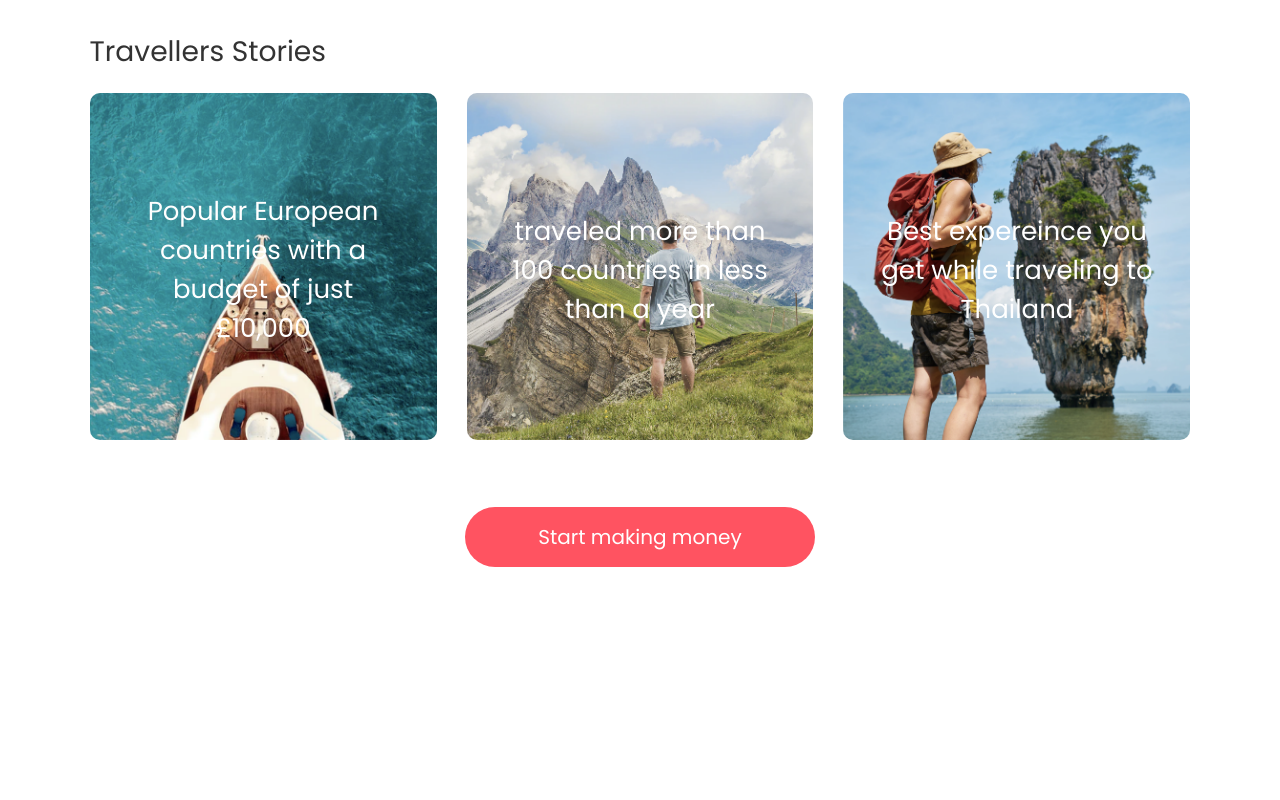
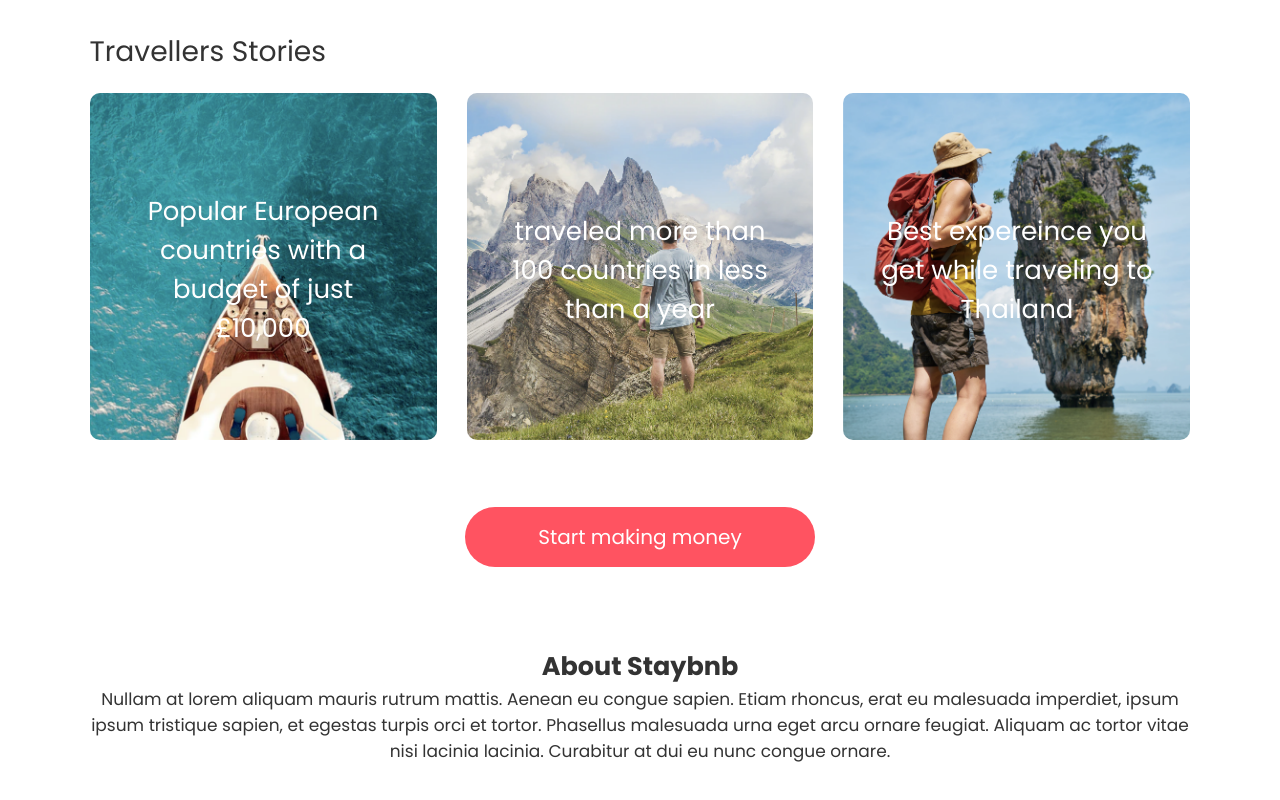
Before and after one commit to Gmania-digital/Staybnb-Travel-website, a plain HTML site: page index.html in a window 1280 px wide. Shown: the part 2258-3058 px from the top of the page. Before the commit the page ends 2885 px from the top, so only its background shows below. Drawn offline with Linux system fonts and the light colour scheme.

Commit message:
About section
About us section of Staybnb website

```diff
--- a/index.html
+++ b/index.html
@@ -193,6 +193,13 @@
         <a href="#" class="start-btn"> Start making money</a>
 
 
+        <!-------------------About Us ----------------->
+
+        <div class="about-msg">
+            <h2> About Staybnb</h2>
+            <p>Nullam at lorem aliquam mauris rutrum mattis. Aenean eu congue sapien. Etiam rhoncus, erat eu malesuada imperdiet, ipsum ipsum tristique sapien, et egestas turpis orci et tortor. Phasellus malesuada urna eget arcu ornare feugiat. Aliquam ac tortor vitae nisi lacinia lacinia. Curabitur at dui eu nunc congue ornare. </p>
+
+        </div>
 
 
     </div>
--- a/style.css
+++ b/style.css
@@ -254,3 +254,14 @@ nav {
 
 
 }
+
+/*-------------------About us -----------------*/
+
+
+.about-msg{
+    text-align: center;
+    margin: 80px 0;
+    color: #333;
+    font-size: 17px;
+
+}
```
